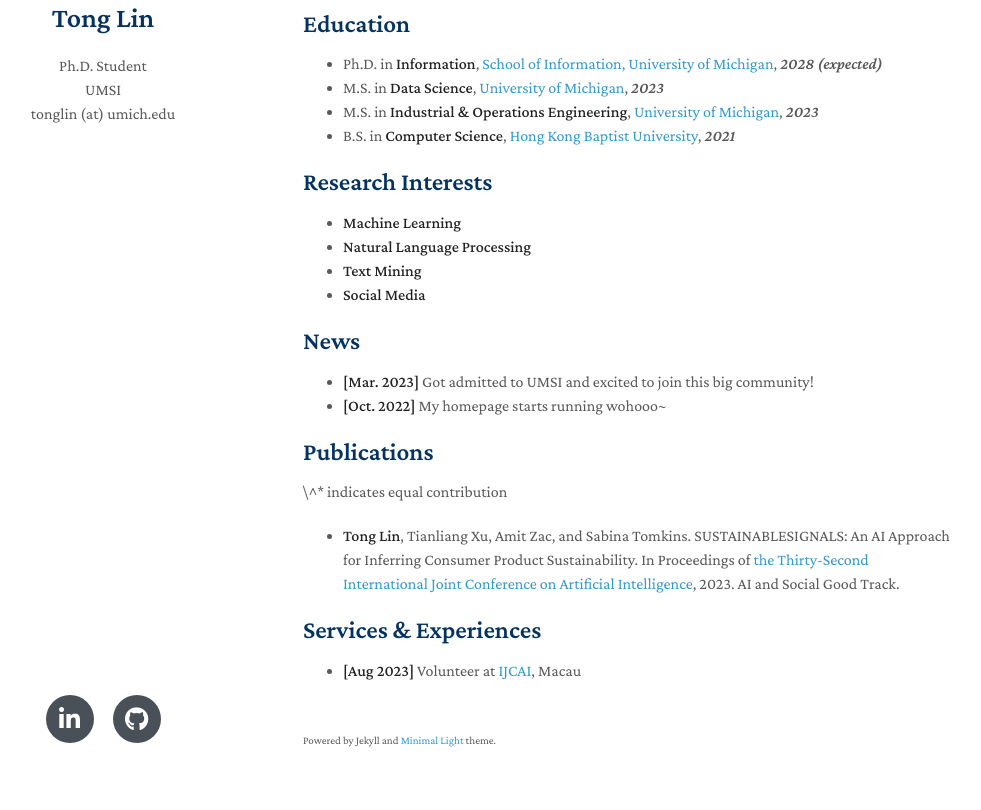
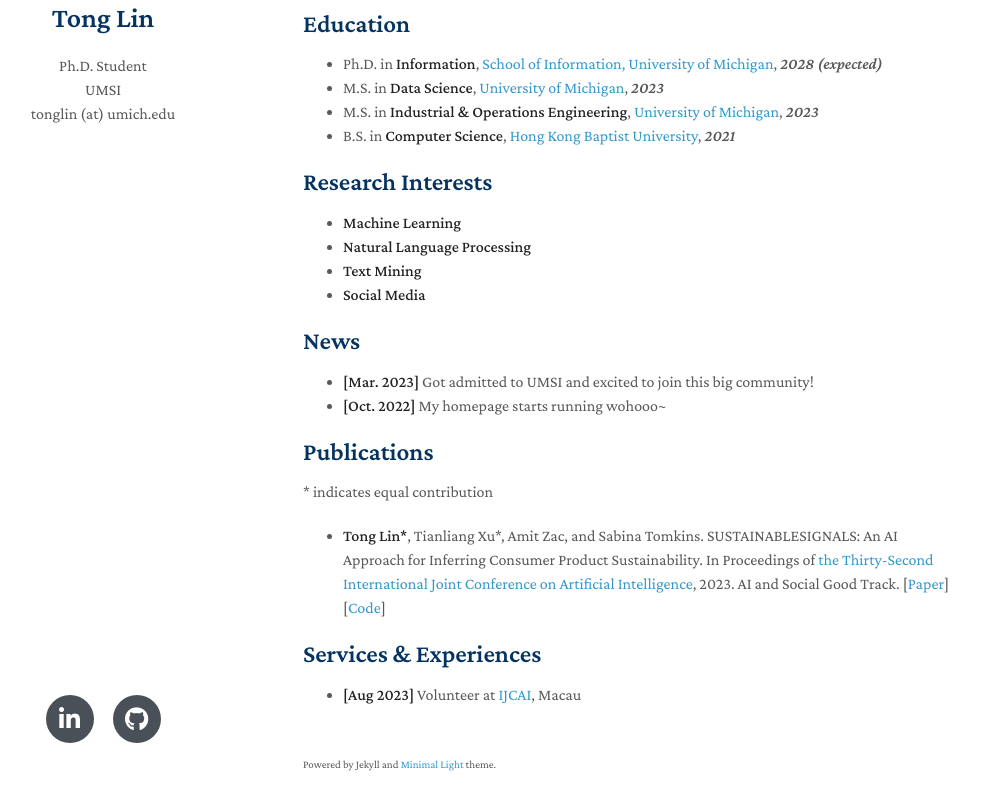
Before and after one commit to francislint/francislint.github.io, a Jekyll site: the page built from index.md, in a window 1280 px wide and 1128 px high, cut to the strip 283-1093 px from the top of the window. Shown: the whole strip, without its empty margins (167-1148 px from the left). Built offline with Jekyll 4.4.1, drawn with Linux system fonts in a browser that asks for light colours; nearby versions of some CDN libraries; a style sheet for code colours, icons or effects is not loaded; our own code applies the rules of GitHub Pages for plain Markdown files.

Commit message:
Update index.md

```diff
--- a/index.md
+++ b/index.md
@@ -29,9 +29,10 @@ My general research interests focus on the applications of machine learning and
 
 ## Publications
 
-\^* indicates equal contribution
+\* indicates equal contribution
 
-- **Tong Lin**, Tianliang Xu, Amit Zac, and Sabina Tomkins. SUSTAINABLESIGNALS: An AI Approach for Inferring Consumer Product Sustainability. In Proceedings of [the Thirty-Second International Joint Conference on Artificial Intelligence](https://ijcai-23.org/), 2023. AI and Social Good Track.
+- **Tong Lin\***, Tianliang Xu\*, Amit Zac, and Sabina Tomkins. SUSTAINABLESIGNALS: An AI Approach for Inferring Consumer Product Sustainability. In Proceedings of [the Thirty-Second International Joint Conference on Artificial Intelligence](https://ijcai-23.org/), 2023. AI and Social Good Track.
+[[Paper](https://francislint.github.io/)][[Code](https://github.com/Sabina321/sustainable_signals)]
 
 ## Services & Experiences
 
```
